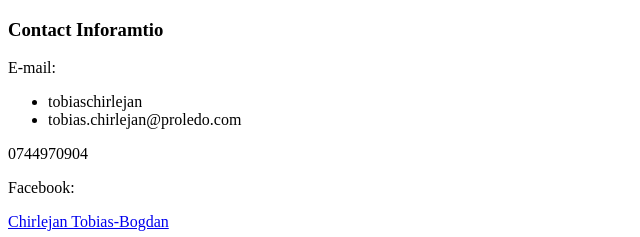
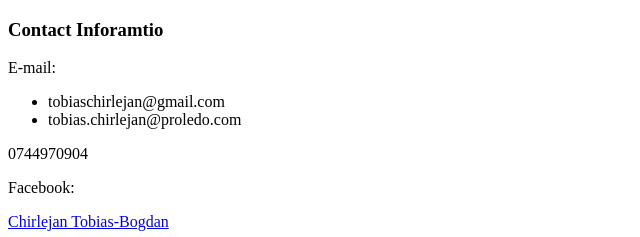
Before and after one commit to tobiaschb/CV-test, a plain HTML site: page contact.html in a window 1280 px wide. Shown: the top 237 px of the page, 0-640 px from the left. Drawn offline with Linux system fonts and the light colour scheme.

Commit message:
Update contact.html

```diff
--- a/contact.html
+++ b/contact.html
@@ -7,7 +7,7 @@
     <h3>Contact Inforamtio</h3>
         <p>E-mail:</p>
         <ul>
-            <li>tobiaschirlejan</li>
+            <li>tobiaschirlejan@gmail.com</li>
             <li>tobias.chirlejan@proledo.com</li>
         </ul>
         <p>0744970904</p>
```
